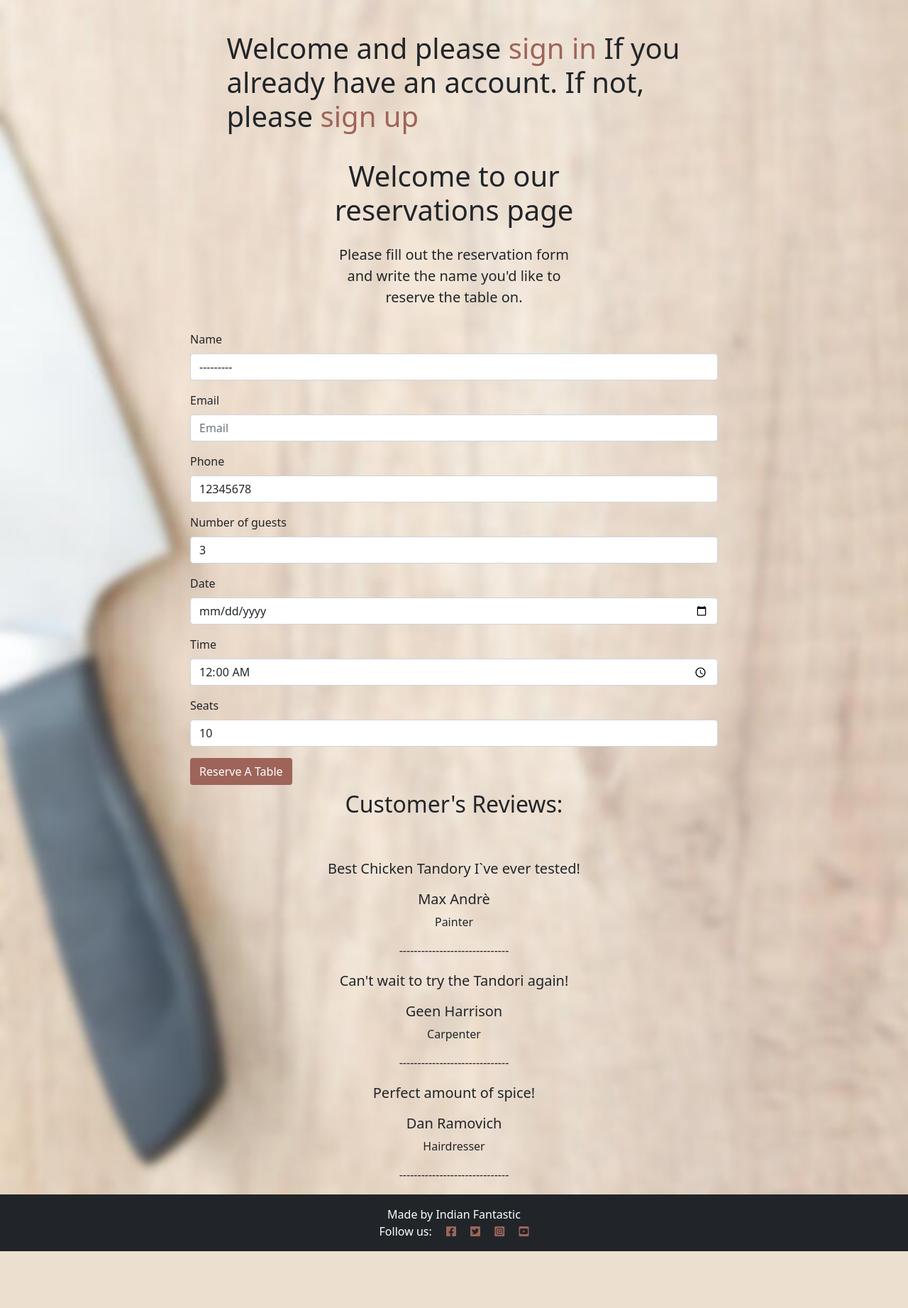
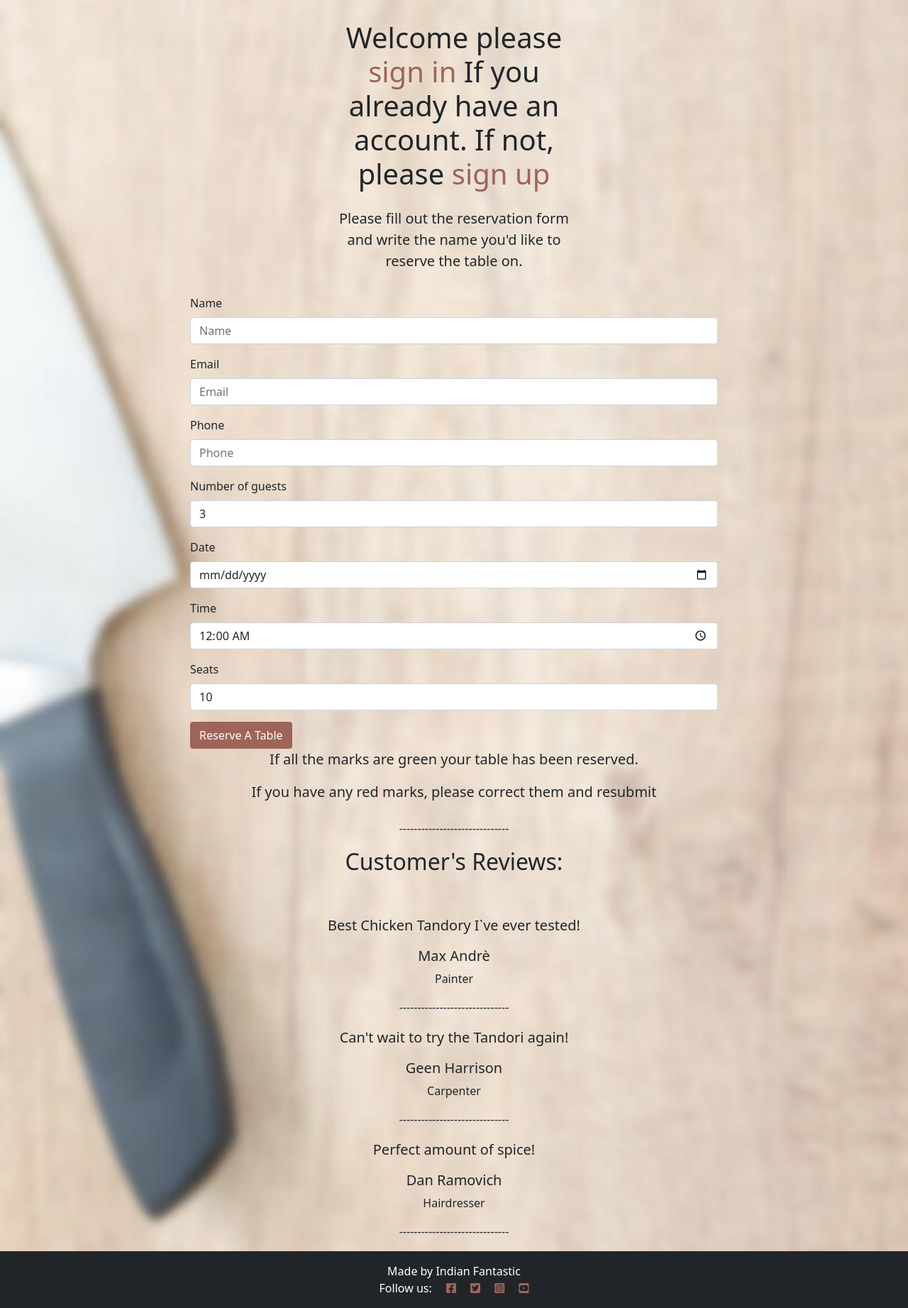
Before and after one commit to Sajalol/Django_restaurant_proj1, a Django app: page /reservation in a window 1280 px wide. Shown: the part 98-1941 px from the top of the page at 71% size. Before the commit the page ends 1861 px from the top, so only its background shows below. Run offline with Django 3.2, Linux system fonts and the light colour scheme; tables that the repository leaves empty hold one stand-in row (values such as "Sample post"); some libraries are stand-ins or nearby versions.

Commit message:
changed some models and text in html files

```diff
--- a/bar/forms.py
+++ b/bar/forms.py
@@ -1,6 +1,7 @@
 from django import forms
 from django.forms import fields
 from .models import Reservation, Table
+from phonenumber_field.widgets import PhoneNumberPrefixWidget
 
 class DateInput(forms.DateInput):
     input_type = 'date'
--- a/bar/models.py
+++ b/bar/models.py
@@ -2,6 +2,7 @@ from django.db import models
 import datetime
 from django.contrib.auth.models import User
 from cloudinary.models import CloudinaryField
+from phonenumber_field.modelfields import PhoneNumberField
 
 
 
@@ -29,13 +30,13 @@ class Table(models.Model):
 
 
 class Reservation(models.Model):
-    name = models.ForeignKey(Customer, on_delete=models.CASCADE,)
+    name = models.CharField(max_length=50, default="")
     email = models.EmailField(default="",)
-    phone = models.IntegerField(default=12345678,)
+    phone = PhoneNumberField()
     number_of_guests = models.IntegerField(default=3,)
     date = models.DateField(default=datetime.date.today)
     time = models.TimeField(default='00:00',)
-    approved = models.BooleanField(default=False)
+    approved = models.BooleanField(default=True)
     seats = models.ForeignKey(Table, on_delete=models.CASCADE, default='',)
 
     class Meta:
--- a/restaurant/settings.py
+++ b/restaurant/settings.py
@@ -52,6 +52,7 @@ INSTALLED_APPS = [
     'crispy_forms',
     'bar',
     'bootstrap4',
+    'phonenumber_field',
 ]
 
 SITE_ID = 1
--- a/templates/index.html
+++ b/templates/index.html
@@ -8,8 +8,8 @@
 <!-------  introduction  ---->
     <div class="container-fluid">
     <div class="d-flex flex-column justify-content-center align-items-center hero">
-    <h1 class="display-5 bolder">Hello and welcome to Indian Fantastic! The best Indian food you can get!</h1>
-    <h4 class="display-6 bolder">Please feel free to take a look at our menu's page or book a table</h4>
+    <h1 class="display-6 bolder">Hello and welcome to Indian Fantastic! The best Indian food you can get!</h1>
+    <h4 class="display-7 bolder">Please feel free to take a look at our menu's page or book a table</h4>
     <p class="display-6 bold">We are open 24/7</p>
     <div class="btn-group">
     <a href="{% url 'menu' %}"><button class="btn btn-signup" style="width: 107px;">Menu</button></a>
--- a/templates/menu.html
+++ b/templates/menu.html
@@ -7,10 +7,10 @@
 
 
     <div class="container-fluid">
-        <h1 class="d-flex flex-column justify-content-center align-items-center heading display-2">Our Specials:</h1>
+        <h1 class="d-flex flex-column justify-content-center align-items-center heading display-3">Our Specials:</h1>
         <div class="d-flex flex-column justify-content-center align-items-center">
                 {% for menu in menu_list %}
-                <h3 class="name-item-mainmenu txt21 padding display-5 bold">{{ menu.nameOfFood }}</h3>
+                <h3 class="name-item-mainmenu txt21 padding display-6 bold">{{ menu.nameOfFood }}</h3>
                 <h3 class="card-title max-char text-center bold">Food description:</h3>
                 <p class="card-title max-char lead">{{ menu.details }}</p>
                 <p class="card-title bold lead">Available meat: {{ menu.meat }}</p>
--- a/templates/reservation.html
+++ b/templates/reservation.html
@@ -6,29 +6,16 @@
 <!------  Background    -------->
 <div style="background: url(/static/img/background3.jpg)" class="page-holder bg-cover">
 
-<!------  Login / signup    -------->
-    <div class="main-wrap">
-    <div class="cover_1 cover_sm">
-        <div class="container">
-            <div class="row align-items-center justify-content-center padding">
-            <div class="col-md-7" data-aos="fade-up">
-                <h2 class="heading display-6 bolder">
-                    {% if user.is_authenticated %}
-                    Welcome back {{ user.username }}. And thanks for logging in.
-                {% else %}
-                    Welcome and please <a class="link" href="/accounts/login/">sign in</a> If you already have an account. If not, please <a class="link" href="/accounts/signup/">sign up</a>
-                {% endif %}</h2>
-                </div>
-            </div>
-        </div>
-        </div>
-    </div>
     <!-- reservation text  -->
     <div class="section" data-aos="fade-up">
         <div class="container">
         <div class="row justify-content-center mb-2">
             <div class="col-md-4  text-center padding">
-            <h3 class="mb-4 display-6 bolder">Welcome to our reservations page</h3>
+            <h3 class="mb-4 display-6 bolder text-center">Welcome {% if user.is_authenticated %} {{ user.username }} to our reservations page
+                {% else %}
+                please <a class="link" href="/accounts/login/">sign in</a> If you already have an account. If not, please <a class="link" href="/accounts/signup/">sign up</a>
+                {% endif %}
+            </h3>
             <p class="lead">Please fill out the reservation form and write the name you'd like to reserve the table on.</p>
             </div>
         </div>
@@ -46,6 +33,9 @@
 
             </form>
 
+            <p class="lead text-center">If all the marks are green your table has been reserved.</p>
+            <p class="lead text-center">If you have any red marks, please correct them and resubmit</p>
+
 
             </div>
         </div>
@@ -59,6 +49,7 @@
         <div class="container">
         <div class="row justify-content-center mb-5">
             <div class="col-md-7 text-center"  data-aos="fade-up">
+                <p>------------------------------</p>
             <h2 class="mb-2">Customer's Reviews:</h2>
             </div>
         </div>
```
Also changed, not shown: bar/migrations/0031_alter_reservation_name.py (added), bar/migrations/0032_alter_reservation_name.py (added), bar/migrations/0033_alter_reservation_phone.py (added), bar/migrations/0034_auto_20220825_1150.py (added), bar/migrations/0035_alter_reservation_phone.py (added).
